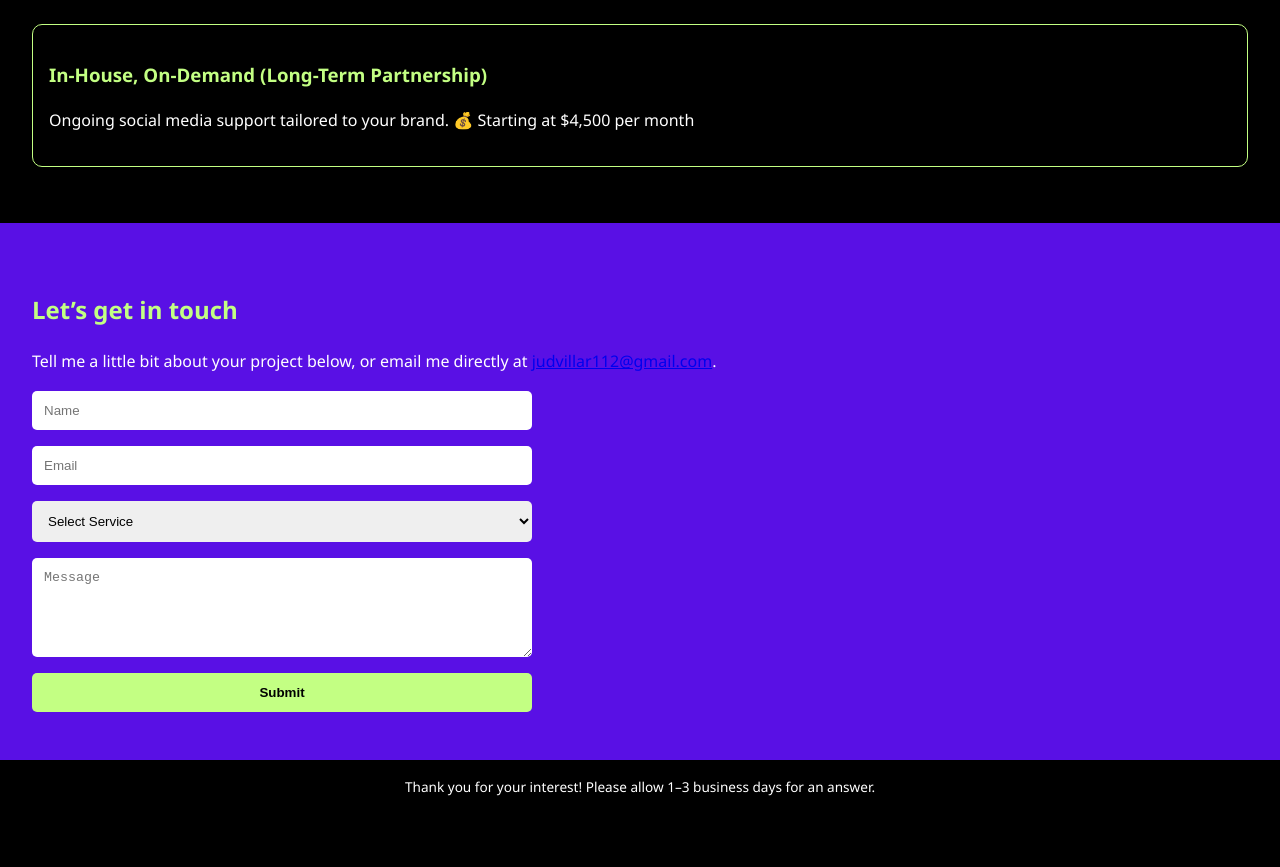
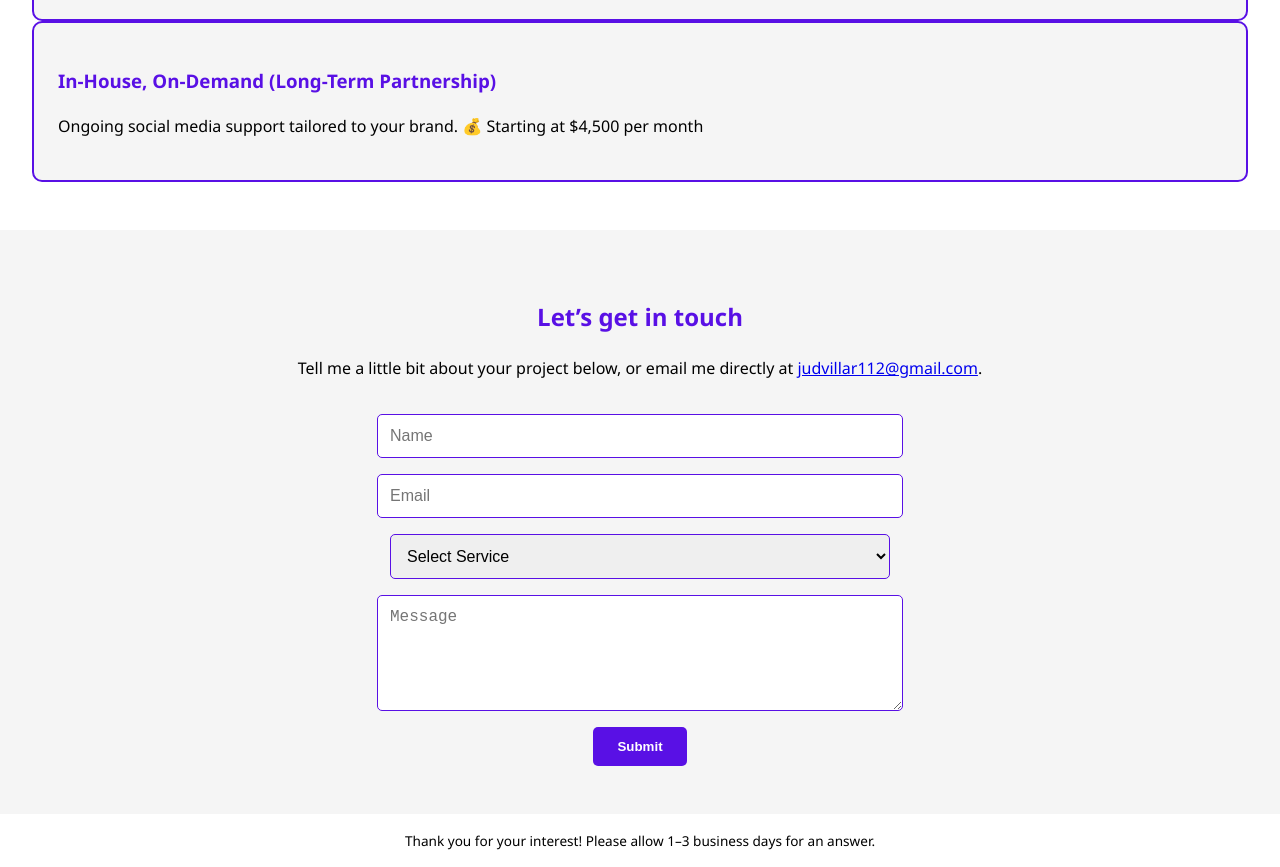
Before and after one commit to juddvillar/landing-page, a plain HTML site: page index.html in a window 1280 px wide. Shown: the part 742-1609 px from the top of the page. Before the commit the page ends 1556 px from the top, so only its background shows below. Drawn offline with Linux system fonts and the light colour scheme.

Commit message:
Update style.css

```diff
--- a/style.css
+++ b/style.css
@@ -3,16 +3,18 @@
   --lime: #C3FF83;
   --black: #000;
   --white: #fff;
+  --light-gray: #f5f5f5;
 }
 
 body {
   margin: 0;
   font-family: 'Segoe UI', sans-serif;
-  background-color: var(--black);
-  color: var(--white);
+  background-color: var(--white);
+  color: var(--black);
   line-height: 1.6;
 }
 
+/* NAVIGATION */
 nav {
   background-color: var(--purple);
   display: flex;
@@ -30,6 +32,8 @@ nav ul {
   list-style: none;
   display: flex;
   gap: 1rem;
+  margin: 0;
+  padding: 0;
 }
 
 nav a {
@@ -38,77 +42,115 @@ nav a {
   font-weight: bold;
 }
 
-header, section {
-  padding: 2rem;
-}
-
+/* HERO */
 .hero {
-  background-color: var(--purple);
+  background-color: var(--light-gray);
   text-align: center;
   padding: 4rem 2rem;
 }
 
 .hero h2 {
   font-size: 2rem;
-  color: var(--lime);
+  color: var(--purple);
 }
 
+/* SERVICES */
 .services {
-  background-color: var(--black);
+  padding: 3rem 2rem;
+  background-color: var(--white);
+}
+
+.services h2 {
+  text-align: center;
+  color: var(--purple);
+  margin-bottom: 2rem;
+}
+
+.service-grid {
+  display: grid;
+  grid-template-columns: repeat(auto-fit, minmax(250px, 1fr));
+  gap: 2rem;
 }
 
 .service {
-  border: 1px solid var(--lime);
-  padding: 1rem;
-  margin-bottom: 1.5rem;
+  border: 2px solid var(--purple);
   border-radius: 10px;
+  padding: 1.5rem;
+  background-color: var(--light-gray);
 }
 
 .service h3 {
-  color: var(--lime);
+  color: var(--purple);
 }
 
+.service p {
+  margin-top: 0.5rem;
+}
+
+.service p::after {
+  content: '';
+  display: block;
+  margin-top: 0.5rem;
+}
+
+.service p strong {
+  display: inline-block;
+  background: var(--lime);
+  color: var(--black);
+  padding: 0.3rem 0.6rem;
+  border-radius: 4px;
+  font-weight: bold;
+}
+
+/* CONTACT */
 .contact {
-  background-color: var(--purple);
+  background-color: var(--light-gray);
   padding: 3rem 2rem;
+  text-align: center;
 }
 
 .contact h2 {
-  color: var(--lime);
+  color: var(--purple);
 }
 
-form {
+.contact form {
   display: flex;
   flex-direction: column;
+  align-items: center;
   gap: 1rem;
   max-width: 500px;
-  margin-top: 1rem;
+  margin: 2rem auto 0;
 }
 
-input, select, textarea {
+.contact input,
+.contact select,
+.contact textarea {
+  width: 100%;
   padding: 0.75rem;
-  border: none;
+  border: 1px solid var(--purple);
   border-radius: 5px;
+  font-size: 1rem;
 }
 
-button {
-  background-color: var(--lime);
-  color: var(--black);
+.contact button {
+  background-color: var(--purple);
+  color: var(--white);
   font-weight: bold;
-  padding: 0.75rem;
+  padding: 0.75rem 1.5rem;
   border: none;
   border-radius: 5px;
   cursor: pointer;
+  transition: background-color 0.3s ease;
 }
 
-button:hover {
-  background-color: #a5ff5f;
+.contact button:hover {
+  background-color: #3e0aba;
 }
 
 footer {
   text-align: center;
   padding: 1rem;
   font-size: 0.85rem;
-  background-color: var(--black);
-  color: var(--white);
+  background-color: var(--white);
+  color: var(--black);
 }
```
